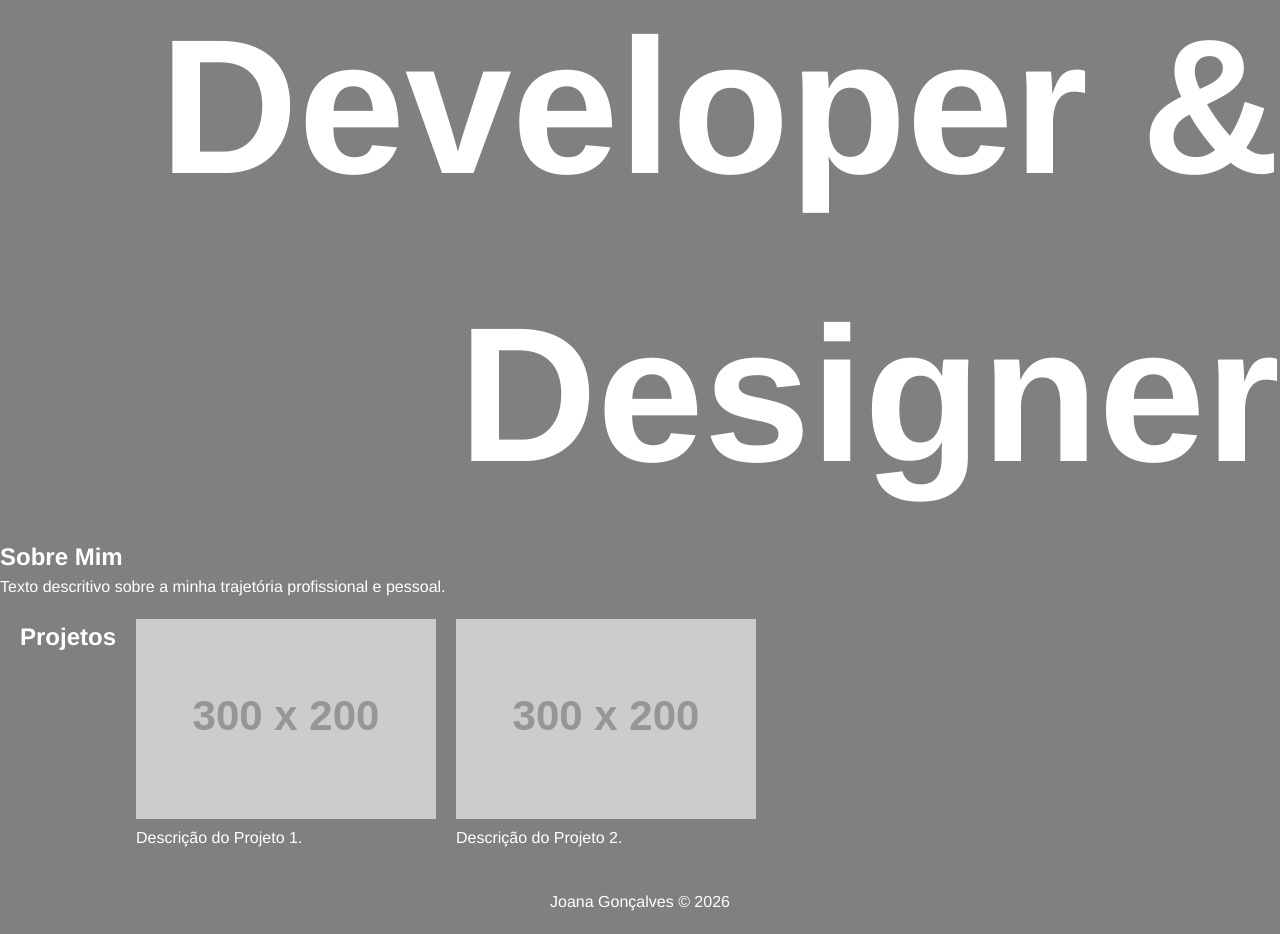
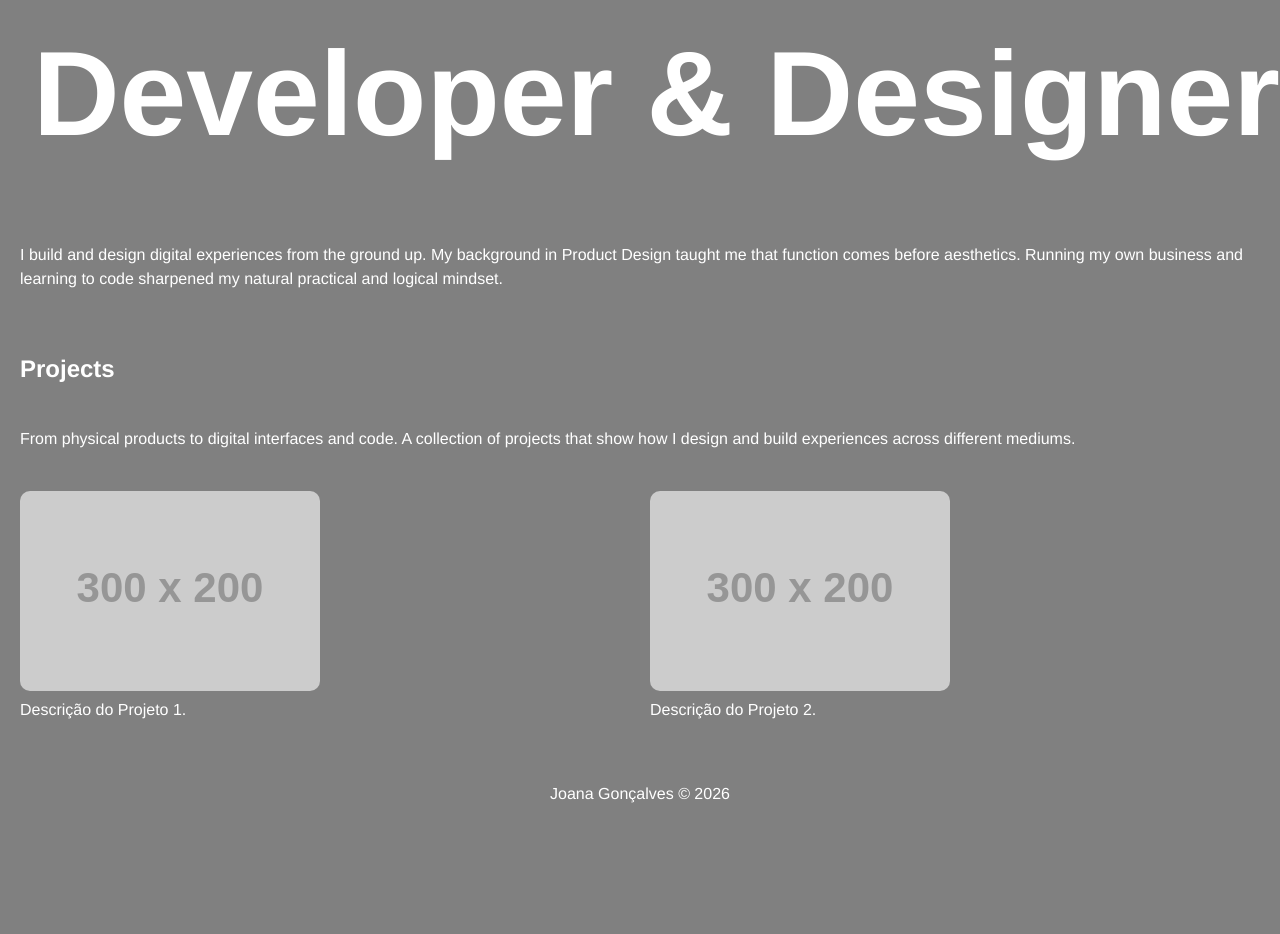
Before and after one commit to joanagoncalves-dev/pagina-pessoal, a plain HTML site: page index.html in a window 1280 px wide. Shown: the part 708-1642 px from the top of the page. After the commit the page ends 1534 px from the top, so only its background shows below. Drawn offline with Linux system fonts and the light colour scheme; placeholder pictures from the web are drawn by us.

Commit message:
1.2.4: estilo pagina pessoal

```diff
--- a/index.html
+++ b/index.html
@@ -9,21 +9,20 @@
 <body>
     <header>
         <div class="logo">Joana Gonçalves</div>
-        <div class="header-text">Descrição curta do meu trabalho.</div>
     </header>
     <main>
         <section class="hero-image">
-            <img src="https://via.placeholder.com/400x600" alt="Imagem de destaque">
+            <img src="https://via.placeholder.com/400x600" alt="Joana Gonçalves">
         </section>
         <section class="hero-text">
             <h1>Developer & Designer</h1>
         </section>
         <section class="about-me">
-            <h2>Sobre Mim</h2>
-            <p>Texto descritivo sobre a minha trajetória profissional e pessoal.</p>
+            <p>I build and design digital experiences from the ground up. My background in Product Design taught me that function comes before aesthetics. Running my own business and learning to code sharpened my natural practical and logical mindset.</p>
         </section>
         <section class="projects">
-            <h2>Projetos</h2>
+            <h2>Projects</h2>
+            <p>From physical products to digital interfaces and code. A collection of projects that show how I design and build experiences across different mediums.</p>
             <div class="project">
                 <img src="https://via.placeholder.com/300x200" alt="Projeto 1">
                 <p>Descrição do Projeto 1.</p>
--- a/style.css
+++ b/style.css
@@ -10,28 +10,54 @@
 body {
     background-color: var(--background-color);
     color: var(--text-color);
-    font-family: Helvetica, sans-serif;
+    font-family: Helvetica, Arial,sans-serif;
     font-weight: normal;
     font-size: 16px;
     line-height: 1.5;
 }
-header {
+header .logo {
+    font-weight: bold;
     padding: 20px;
-    display: flex;
-    justify-content: space-between;
-    align-items: center;
 }
 main .hero-image {
     text-align: center;
+    margin-top: 20px;
 }
+main .hero-image img {
+    max-width: 100%;
+    height: auto;
+}
+
 main .hero-text {
-    font-size: 8rem;
+    font-size: 5rem;
     text-align: right;
+    margin: 20px 0;
+}
+main .about-me {
+    padding: 40px 20px;
 }
 main .projects {
     padding: 20px;
     display: flex;
     gap: 20px;
+    flex-wrap: wrap;
+}
+main .projects h2 {
+    width: 100%;
+    margin-bottom: 20px;
+}
+main .projects p{
+    width: 100%;
+    margin-bottom: 20px;
+}
+.project {
+    flex: 1;
+    min-width: 250px;
+}
+.project img {
+    max-width: 100%;
+    height: auto;
+    border-radius: 10px;
 }
 footer {
     padding: 20px;
```
